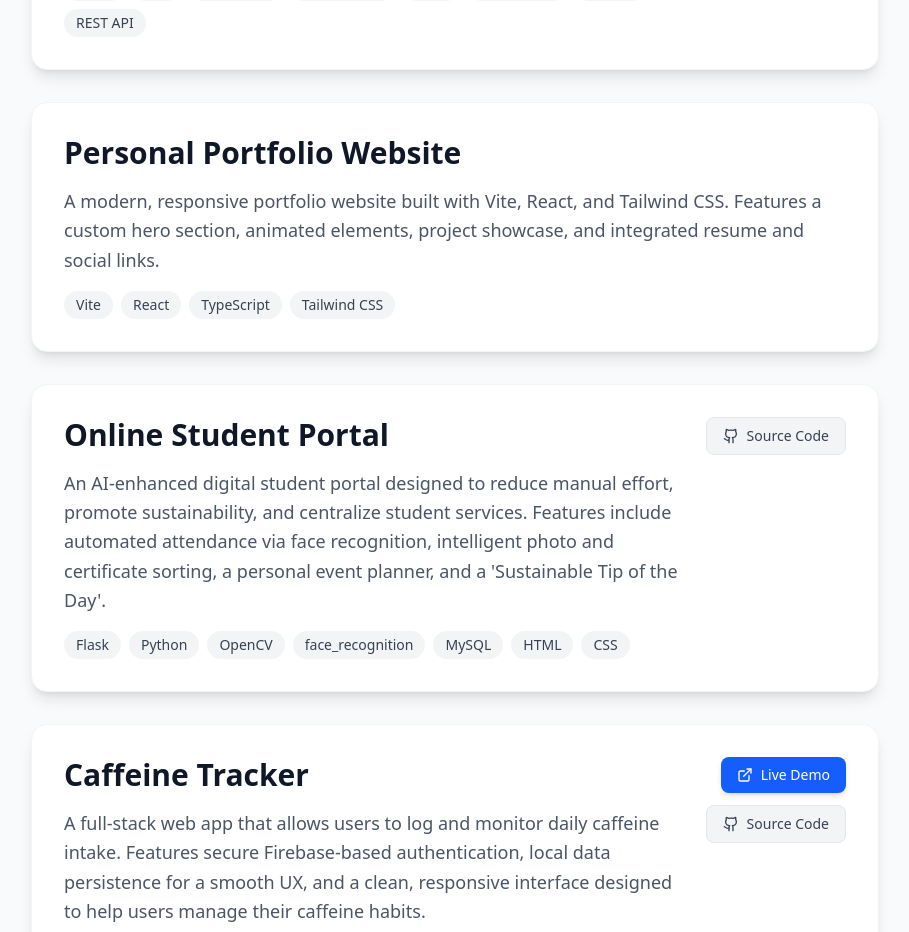
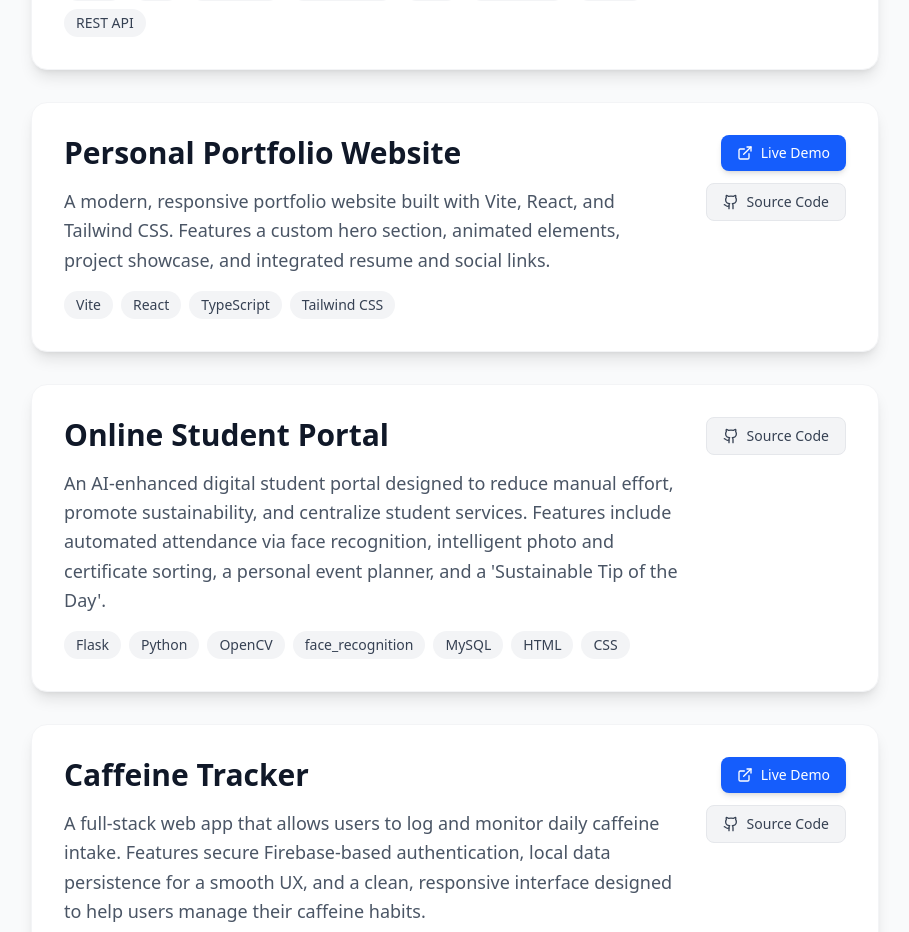
Before and after one commit to spandan3/portfolio, a React (Vite) app: page /projects in a window 1280 px wide. Shown: the part 840-1772 px from the top of the page, without its empty margins (185-1094 px from the left). Built offline with nearby package versions, Linux system fonts and the light colour scheme.

Commit message:
Modified Projects

```diff
--- a/src/components/Projects.tsx
+++ b/src/components/Projects.tsx
@@ -25,8 +25,8 @@ const projects = [
     description:
         "A modern, responsive portfolio website built with Vite, React, and Tailwind CSS. Features a custom hero section, animated elements, project showcase, and integrated resume and social links.",
     technologies: ["Vite", "React", "TypeScript", "Tailwind CSS",],
-    liveUrl: null,
-    githubUrl: null
+    liveUrl: "https://spandan-dev.vercel.app/",
+    githubUrl: "https://github.com/spandan3/portfolio"
   },
   {
     title: "Online Student Portal",
```
